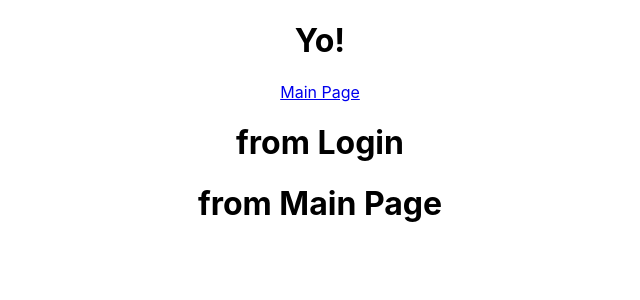
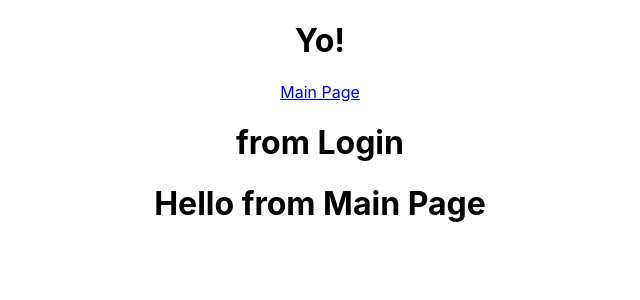
Before and after one commit to Build-Week-Use-My-Tools/FE-use-my-tools, a React (Create React App) app in the folder fe-tools/: page /mainpage in a window 1280 px wide. Shown: the top 300 px of the page, without its empty margins (320-960 px from the left). Built offline with nearby package versions, Linux system fonts and the light colour scheme.

Commit message:
testing Adan

```diff
--- a/fe-tools/src/components/MainPage.js
+++ b/fe-tools/src/components/MainPage.js
@@ -2,7 +2,7 @@ import React from 'react'
 
 const MainPage = () => {
     return (
-        <h1>from Main Page</h1>
+        <h1>Hello from Main Page</h1>
     )
 }
 
```
